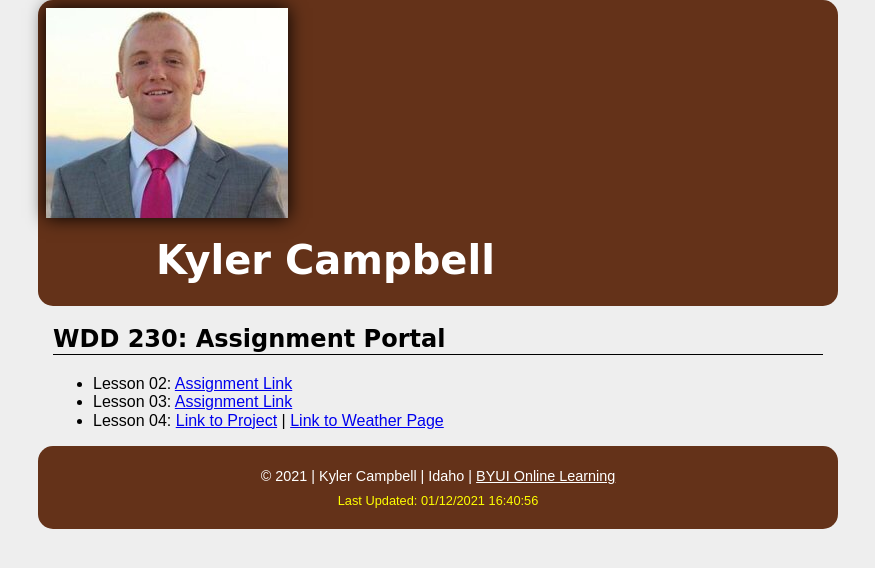
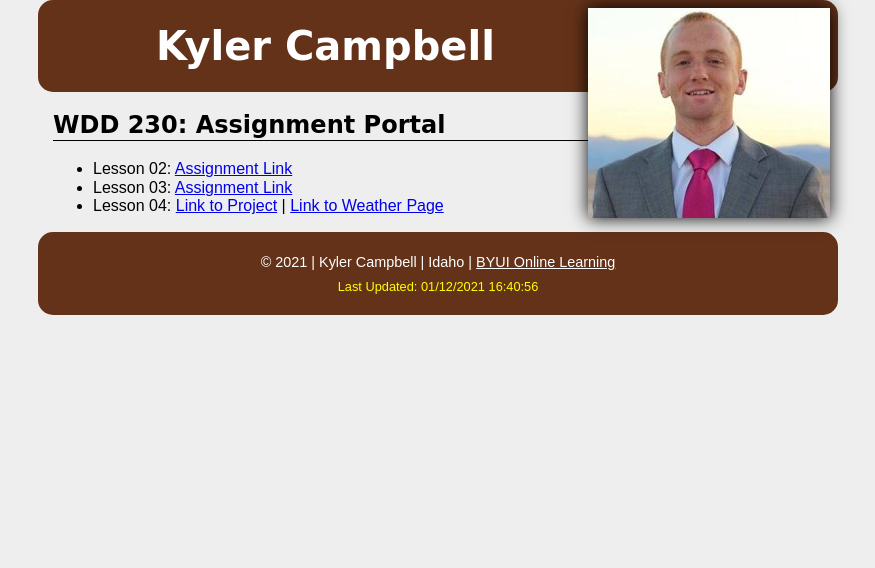
Before and after one commit to kylerc15/kylerc15.github.io, a plain HTML site: page index.html in a window 1280 px wide. Shown: the whole page, without its empty margins (202-1077 px from the left). Drawn offline with Linux system fonts and the light colour scheme; a web font is replaced by a local one.

Commit message:
media query

```diff
--- a/index.html
+++ b/index.html
@@ -8,6 +8,7 @@
         <link rel="preconnect" href="https://fonts.gstatic.com">
         <link href="https://fonts.googleapis.com/css2?family=Big+Shoulders+Stencil+Text&display=swap" rel="stylesheet">
         <link rel='stylesheet' href="css/stylesheet.css">
+        <link rel='stylesheet' href="css/medium.css">
         <script src="scripts/page.js"></script>
         <meta name='viewport' content='width=device-width, initial-scale=1.0'>
     </head>
```
